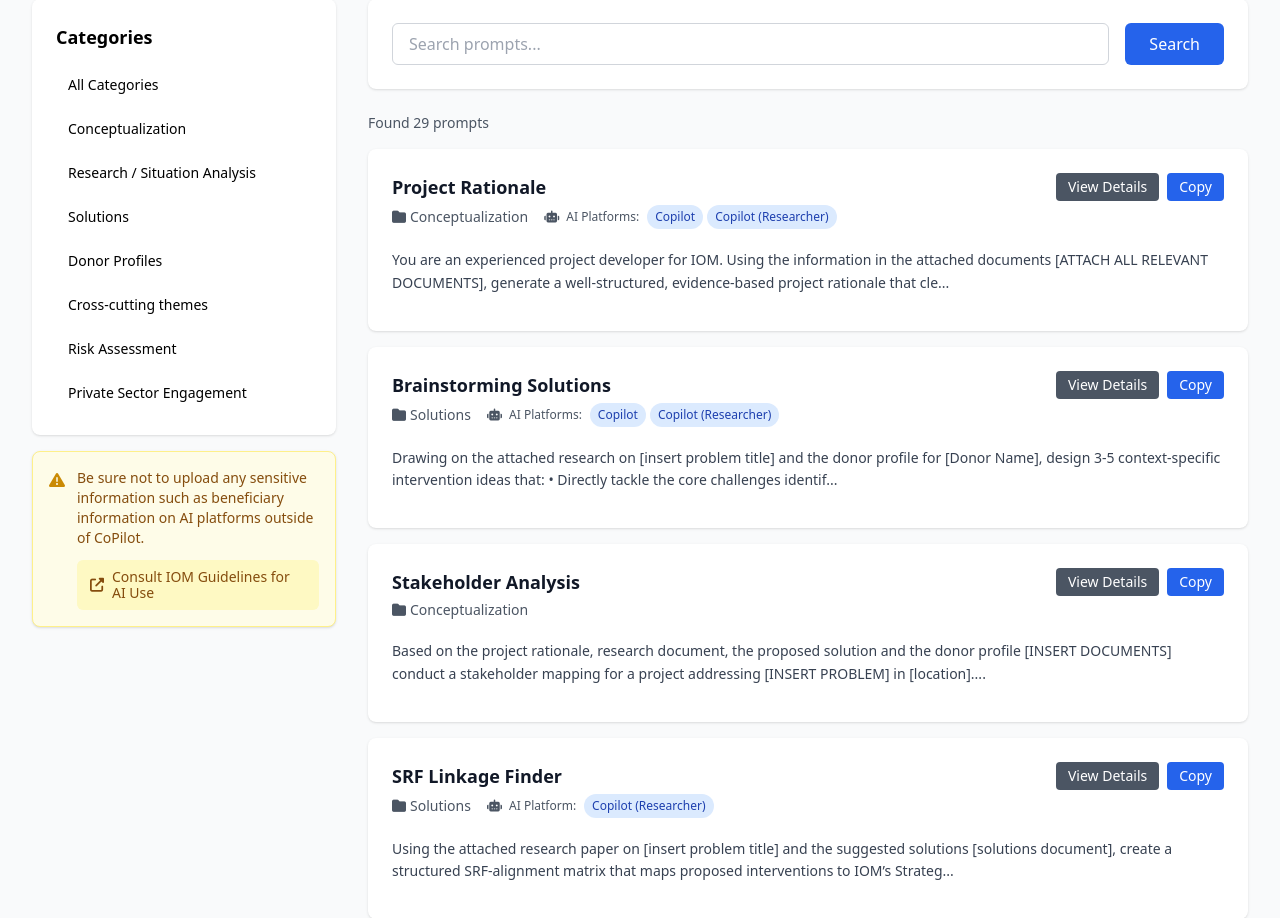
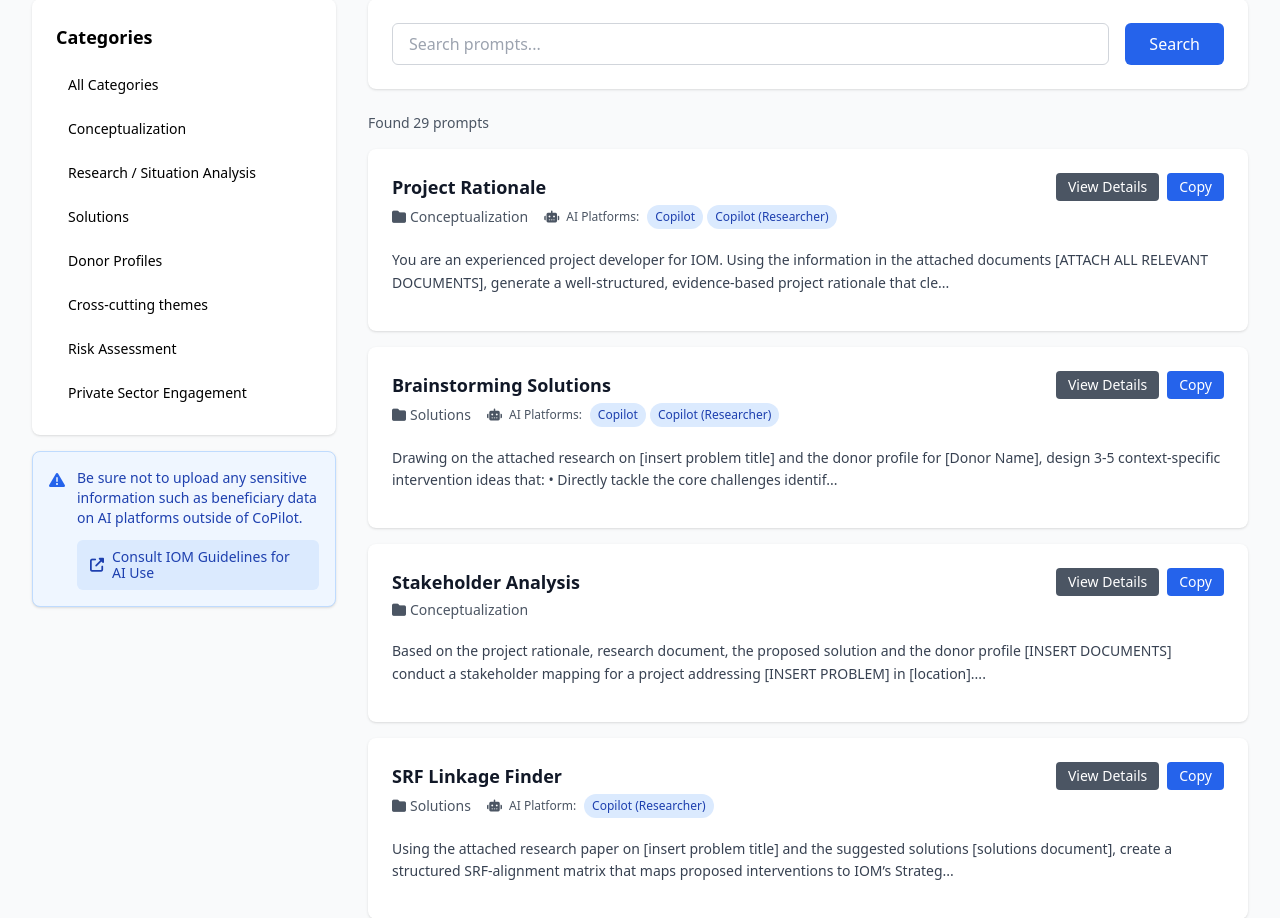
Before and after one commit to iom/Project-Development-Prompt-Library, a FastAPI app: page / in a window 1280 px wide. Shown: the part 90-1008 px from the top of the page. Run offline with FastAPI, Linux system fonts and the light colour scheme; data comes from the database, SQL or seed files in the repository; some libraries are stand-ins or nearby versions.

Commit message:
Update disclaimer text and color to a light blue with updated guidance
Change the background and text color of the disclaimer message in library.html from yellow to blue and update the disclaimer text to clarify data upload restrictions.

Replit-Commit-Author: Agent
Replit-Commit-Session-Id: f6bd8fc1-7d66-493e-8ac2-a1d29ce5c3a1
Replit-Commit-Checkpoint-Type: full_checkpoint
Replit-Commit-Screenshot-Url: https://storage.googleapis.com/screenshot-production-us-central1/5f27774c-c4ad-488d-a108-0c7a91a22b3c/f6bd8fc1-7d66-493e-8ac2-a1d29ce5c3a1/X4u4MpZ

```diff
--- a/app/templates/library.html
+++ b/app/templates/library.html
@@ -12,18 +12,18 @@
         </div>
 
         <!-- Disclaimer -->
-        <div class="bg-yellow-50 border border-yellow-200 rounded-lg shadow p-4 mt-4">
+        <div class="bg-blue-50 border border-blue-200 rounded-lg shadow p-4 mt-4">
             <div class="flex items-start">
                 <div class="flex-shrink-0">
-                    <i class="fas fa-exclamation-triangle text-yellow-600"></i>
+                    <i class="fas fa-exclamation-triangle text-blue-600"></i>
                 </div>
                 <div class="ml-3">
-                    <p class="text-sm text-yellow-800 mb-3">
-                        Be sure not to upload any sensitive information such as beneficiary information on AI platforms outside of CoPilot.
+                    <p class="text-sm text-blue-800 mb-3">
+                        Be sure not to upload any sensitive information such as beneficiary data on AI platforms outside of CoPilot.
                     </p>
                     <a href="https://iomint.sharepoint.com/sites/ICTdept/SitePages/IOM-Guidelines-for-the-Ethical-and-Responsible-Use-of-Artificial-Intelligence.aspx?CT=1750840498786&OR=OWA-NT-Mail&CID=4eb0963a-8bcc-ef8a-c59d-f5e708b7df0a&csf=1&web=1&e=7E6WKT"
                        target="_blank"
-                       class="inline-flex items-center px-3 py-2 border border-transparent text-sm leading-4 font-medium rounded-md text-yellow-800 bg-yellow-100 hover:bg-yellow-200 focus:outline-none focus:ring-2 focus:ring-offset-2 focus:ring-yellow-500">
+                       class="inline-flex items-center px-3 py-2 border border-transparent text-sm leading-4 font-medium rounded-md text-blue-800 bg-blue-100 hover:bg-blue-200 focus:outline-none focus:ring-2 focus:ring-offset-2 focus:ring-blue-500">
                         <i class="fas fa-external-link-alt mr-2"></i>
                         Consult IOM Guidelines for AI Use
                     </a>
```
Also changed, not shown: 1 other file.
